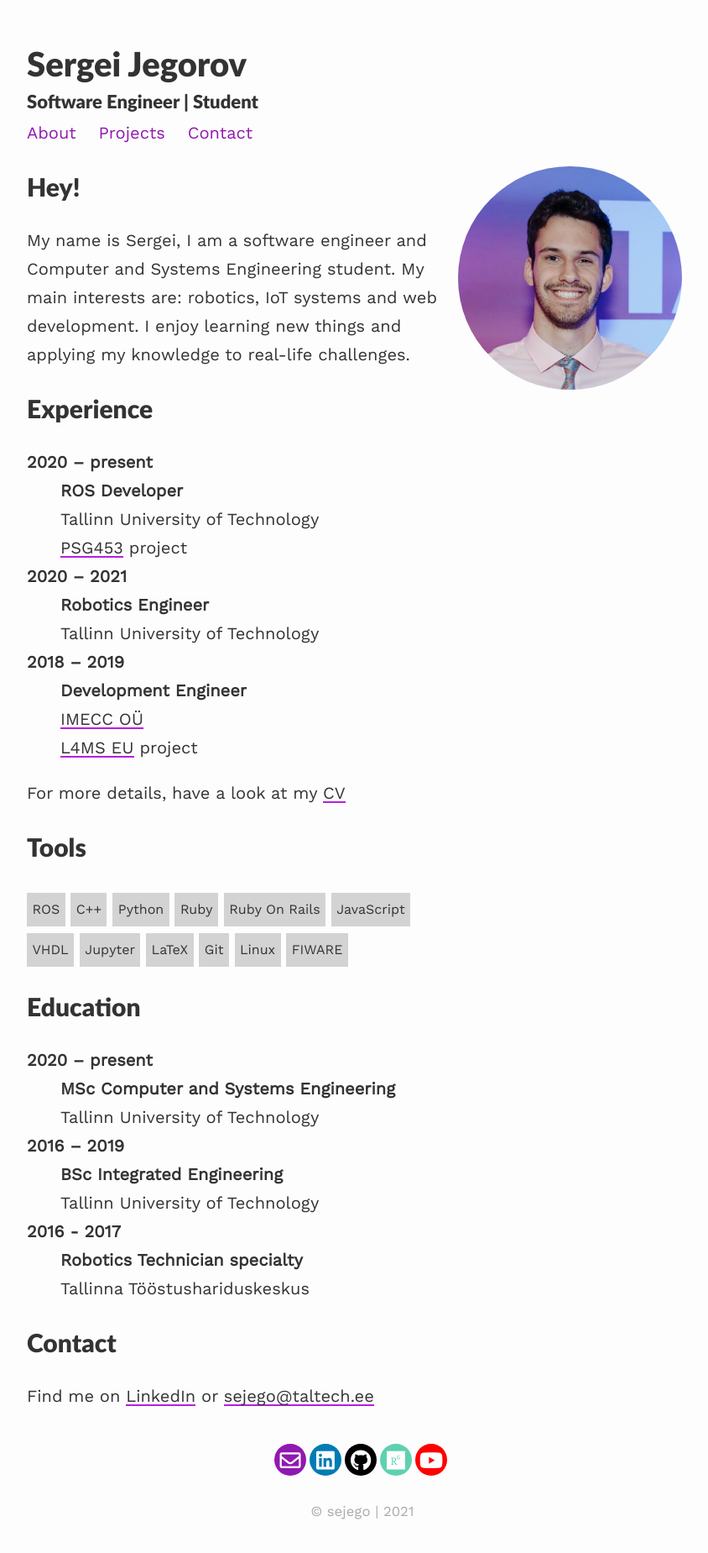
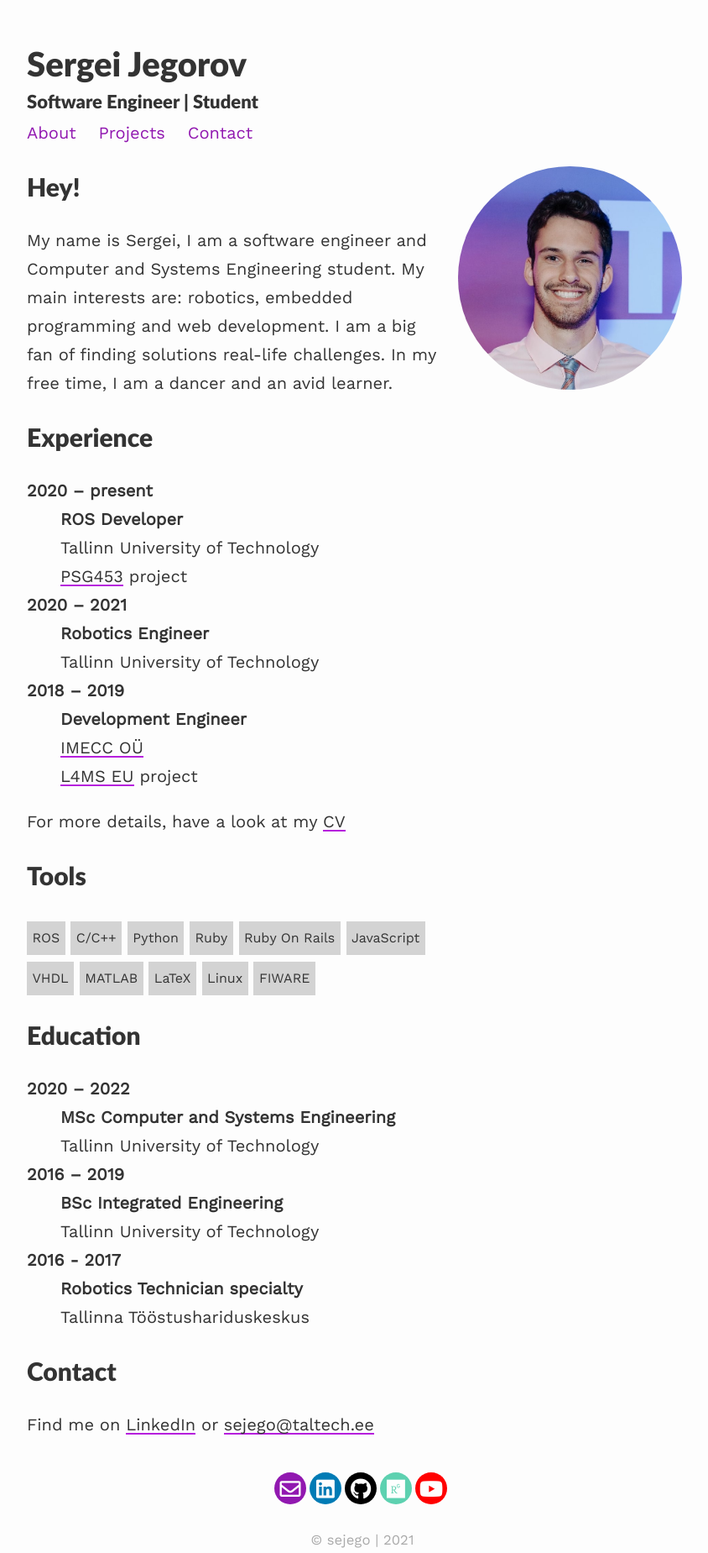
Before and after one commit to sejego/sejego, a Jekyll site: the page built from index.md, in a window 1280 px wide. Shown: the whole page at 84% size, without its empty margins (208-1052 px from the left). Built offline with Jekyll 4.4.1, drawn with Linux system fonts in a browser that asks for light colours; nearby versions of some CDN libraries; our own code applies the rules of GitHub Pages for plain Markdown files; before the commit the page ends 1815 px from its top, so only the background shows below that.

Commit message:
update text

```diff
--- a/index.md
+++ b/index.md
@@ -9,8 +9,8 @@ published: true
 # Hey!
 
 My name is Sergei, I am a software engineer and Computer and Systems Engineering student.
-My main interests are: robotics, IoT systems and web development. I enjoy learning new things
-and applying my knowledge to real-life challenges.
+My main interests are: robotics, embedded programming and web development. I am a big fan of finding solutions real-life challenges.
+In my free time, I am a dancer and an avid learner.
 
 ## Experience
 **2020 – present**
@@ -32,23 +32,22 @@ For more details, have a look at my [CV](/_pages/Jegorov_CV_Eng.pdf){:target="_b
 ## Tools
 
 <span class="label">ROS</span>
-<span class="label">C++</span>
+<span class="label">C/C++</span>
 <span class="label">Python</span>
 <span class="label">Ruby</span>
 <span class="label">Ruby On Rails</span>
 <span class="label">JavaScript</span>
 <br>
 <span class="label">VHDL</span>
-<span class="label">Jupyter</span>
+<span class="label">MATLAB</span>
 <span class="label">LaTeX</span>
-<span class="label">Git</span>
 <span class="label">Linux</span>
 <span class="label">FIWARE</span>
 
 
 ## Education
 
-**2020 – present**
+**2020 – 2022**
 :   **MSc Computer and Systems Engineering**
 :       Tallinn University of Technology
 
```
